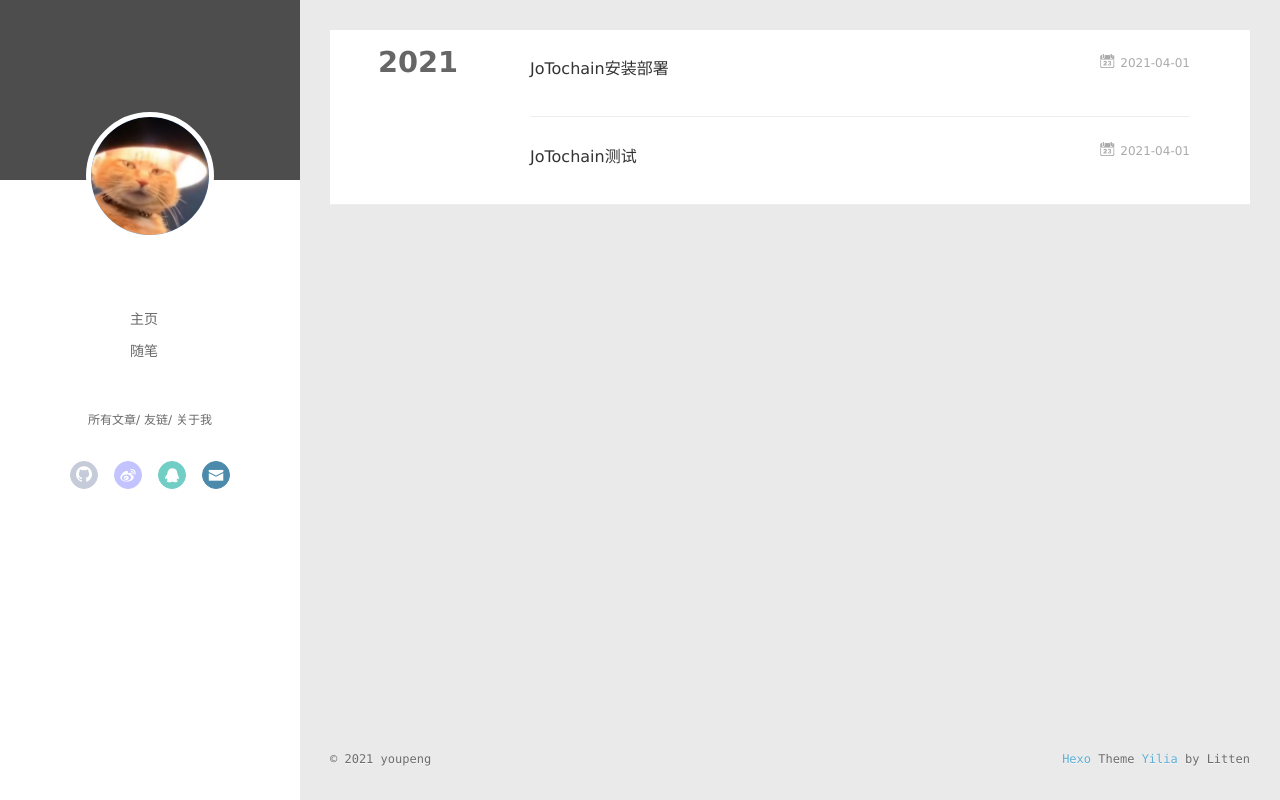
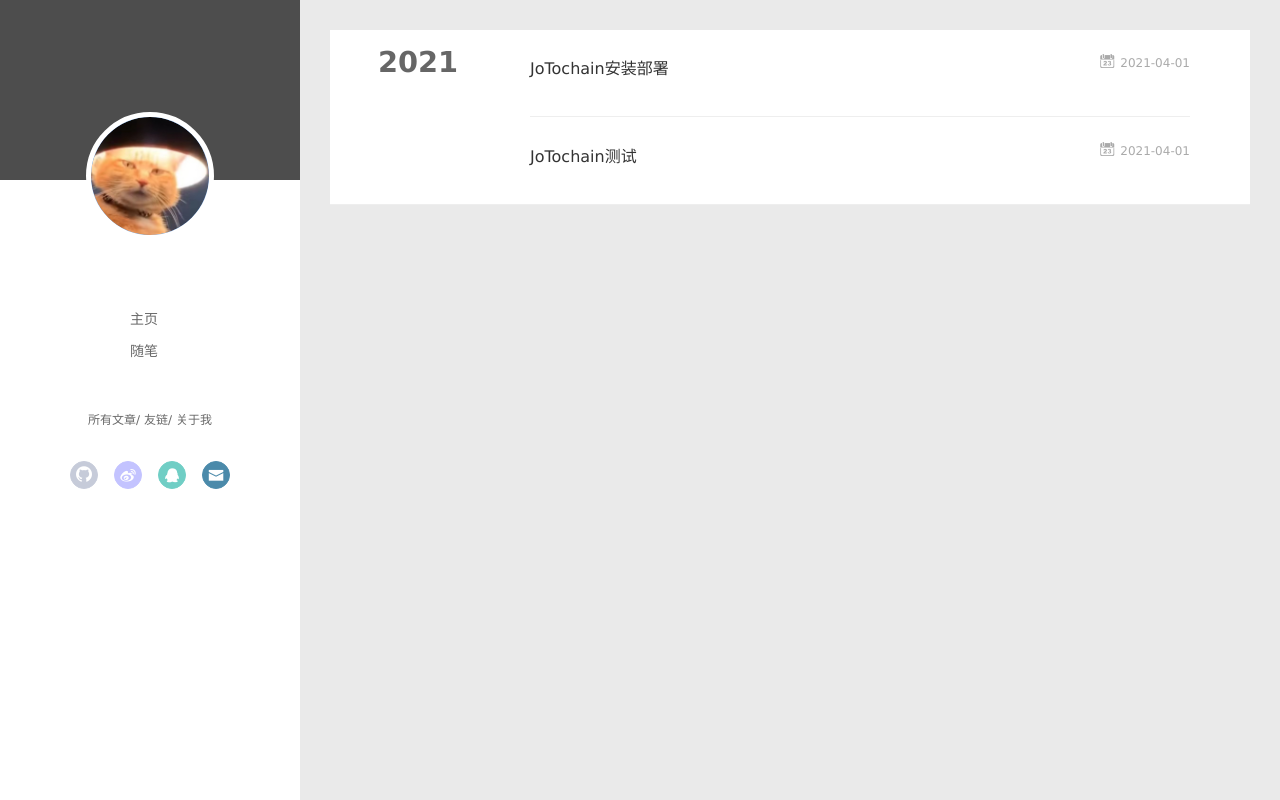
Before and after one commit to ypwill/ypwill.github.io, a plain HTML site: page archives/index.html in a window 1280 px wide. Drawn offline with Linux system fonts and the light colour scheme.

Commit message:
Site updated: 2021-04-02 11:17:05

```diff
--- a/archives/index.html
+++ b/archives/index.html
@@ -228,12 +228,8 @@
       <footer id="footer">
   <div class="outer">
     <div id="footer-info">
-    	<div class="footer-left">
-    		&copy; 2021 youpeng
-    	</div>
-      	<div class="footer-right">
-      		<a href="http://hexo.io/" target="_blank">Hexo</a>  Theme <a href="https://github.com/litten/hexo-theme-yilia" target="_blank">Yilia</a> by Litten
-      	</div>
+
+
     </div>
   </div>
 </footer>
```
Also changed, not shown: 2021/04/01/JoTochain测试/index.html (+2 -6 lines), 2021/04/01/Jotochain安装部署/index.html (+2 -6 lines), archives/2021/04/index.html (+2 -6 lines), archives/2021/index.html (+2 -6 lines), index.html (+2 -6 lines).
